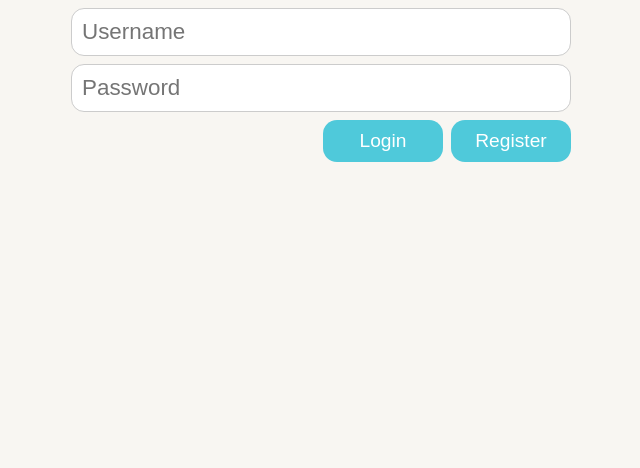
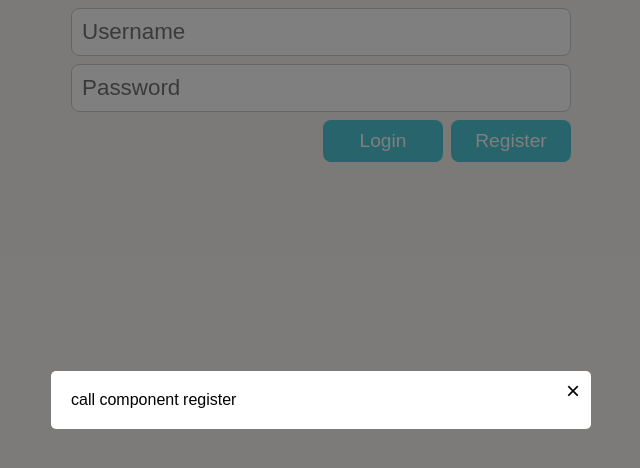
Before and after one commit to BallPanupan/myKcal, a React (Vite) app in the folder frontEnd/myKcal/: page / in a window 1280 px wide. Both pictures are taken after a click on the button "Register". Shown: the top 468 px of the page, without its empty margins (319-959 px from the left). Built offline with nearby package versions, Linux system fonts and the light colour scheme.

Commit message:
feat(modal): and prepare Component for register form

```diff
--- a/frontEnd/myKcal/src/App.tsx
+++ b/frontEnd/myKcal/src/App.tsx
@@ -8,7 +8,6 @@ const App: React.FC = () => {
   return (
     <GlobalProvider>
       <MainComponent />
-      <Login width='width-500' />
     </GlobalProvider>
   );
 };
--- a/frontEnd/myKcal/src/components/Login/Login.tsx
+++ b/frontEnd/myKcal/src/components/Login/Login.tsx
@@ -3,6 +3,7 @@ import React, { useState, useEffect } from 'react';
 import styles from './styles.module.css';
 import { useGlobalState } from '../../GlobalContext/GlobalContext';
 import useShareHelper from '../../helpers/fetchProfile';
+import Modal from '../Modal/Modal';
 
 interface LoginProps {
 	width?: 'width' | 'width-300' | 'width-400' | 'width-500';
@@ -54,6 +55,8 @@ const Login: React.FC<LoginProps> = ({
 	useEffect(() => {
 	}, []);
 
+	const [isModalOpen1, setIsModalOpen1] = useState(false);
+
 	return (
 		<div className={styles.fCenter}>
 			<form className={`${styles.container} ${styles[width]}`} onSubmit={handleSubmit}>
@@ -72,10 +75,17 @@ const Login: React.FC<LoginProps> = ({
 					placeholder="Password"
 				/>
 				<div className={styles.buttonGroup}>
-					<button className={styles.button} type="reset">Register</button>
+					<button className={styles.button} type="reset" onClick={() => setIsModalOpen1(true)}>Register</button>
 					<button className={styles.button} type="submit">Login</button>
 				</div>
 			</form>
+			<div>
+			</div>
+
+      <Modal isOpen={isModalOpen1} specificClose={false} onClose={() => setIsModalOpen1(false)}>
+				call component register
+      </Modal>
+
 		</div>
 	);
 };
--- a/frontEnd/myKcal/src/components/Login/styles.module.css
+++ b/frontEnd/myKcal/src/components/Login/styles.module.css
@@ -31,7 +31,7 @@
 .input {
 	padding: 10px;
 	border: 1px solid #ccc;
-	border-radius: 13px;
+	border-radius: 8px;
 	font-size: 1.4rem;
 	color: #716d66;
 }
@@ -48,7 +48,7 @@
 	color: white;
 	padding: 10px;
 	min-width: 120px;
-	border-radius: 14px;
+	border-radius: 8px;
 	border: 0px solid;
 	font-size: 1.2rem;
 	gap: 8px;
--- a/frontEnd/myKcal/src/components/MainComponent.tsx
+++ b/frontEnd/myKcal/src/components/MainComponent.tsx
@@ -2,6 +2,8 @@
 import React, { useEffect } from 'react';
 import useShareHelper from '../helpers/fetchProfile';
 import { useGlobalState } from '../GlobalContext/GlobalContext';
+import Register from './Register/Register';
+import Login from './Login/Login';
 
 const MainComponent: React.FC = () => {
 	const { fetchProfile } = useShareHelper()
@@ -24,12 +26,9 @@ const MainComponent: React.FC = () => {
     }
   }, [authorizationToken]);
 
-
-
-
-
   return (
     <div>
+      <Login width='width-500' />
       {/* <p>Global Data: {someData}</p> */}
     </div>
   );
--- /dev/null
+++ b/frontEnd/myKcal/src/components/Modal/Modal.tsx
@@ -0,0 +1,33 @@
+import React, { FC } from 'react';
+import styles from './styles.module.css';
+
+interface ModalProps {
+	isOpen: boolean;
+	onClose: () => void;
+	children: React.ReactNode;
+	specificClose: boolean;
+}
+
+const Modal: FC<ModalProps> = ({ isOpen, onClose, specificClose = true, children }) => {
+
+	const handleOverlayClick = (event: React.MouseEvent<HTMLDivElement, MouseEvent>) => {
+		if ((event.target === event.currentTarget) && !specificClose) {
+			onClose();
+			console.log("modalOverlay is clicked");
+		}
+	};
+
+	if (!isOpen) return null;
+	return (
+		<div className={styles.modalOverlay} onClick={handleOverlayClick}>
+			<div className={styles.modal}>
+				<button className={styles.closeButton} onClick={onClose}>
+					&times;
+				</button>
+				{children}
+			</div>
+		</div>
+	);
+};
+
+export default Modal;
--- /dev/null
+++ b/frontEnd/myKcal/src/components/Modal/styles.module.css
@@ -0,0 +1,38 @@
+.modalOverlay {
+  position: fixed;
+  display: flex;
+  justify-content: center;
+  align-items: center;
+  top: 0;
+  left: 0;
+  right: 0;
+  bottom: 0;
+  width: 100%;
+  height: 100%;
+  background-color: rgba(0, 0, 0, 0.5);
+}
+
+.modal {
+  position: relative;
+  background-color: #fff;
+  padding: 20px;
+  border-radius: 5px;
+  max-width: 500px;
+  width: 100%;
+}
+
+.closeButton {
+  position: absolute;
+  top: 5px;
+  right: 5px;
+  font-size: 24px;
+  background: transparent;
+  color: black;
+  border: transparent;
+  cursor: pointer;
+}
+
+.closeButton:hover {
+  scale: 1.2;
+  color: red;
+}
--- /dev/null
+++ b/frontEnd/myKcal/src/components/Register/Register.tsx
@@ -0,0 +1,23 @@
+// Register.tsx
+import React, { useState, useEffect } from 'react';
+import styles from './styles.module.css';
+
+interface RegisterProps {
+	width?: 'width' | 'width-300' | 'width-400' | 'width-500';
+}
+
+const Register: React.FC<RegisterProps> = ({
+	width = 'width'
+}) => {
+
+	useEffect(() => {
+	}, []);
+
+	return (
+		<div>
+			<h1>Register Component</h1>
+		</div>
+	);
+};
+
+export default Register;
```
Also changed, not shown: frontEnd/myKcal/src/components/Register/styles.module.css (added).
